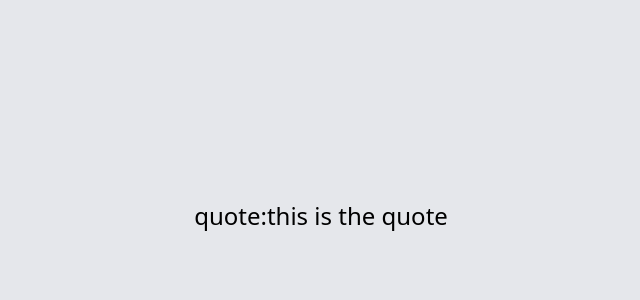
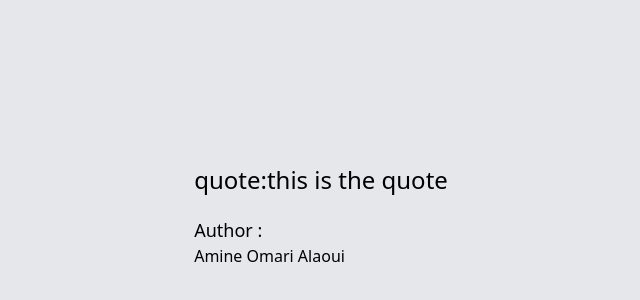
Before and after one commit to amine-omari/Quote-generator-app, a Next.js app: page / in a window 1280 px wide. Shown: the part 184-484 px from the top of the page, without its empty margins (319-959 px from the left). Built offline with nearby package versions, Linux system fonts and the light colour scheme.

Commit message:
feat: add text under the quote text

```diff
--- a/components/MainContainer.jsx
+++ b/components/MainContainer.jsx
@@ -7,6 +7,10 @@ const MainContainer = () => {
         <h1 className="text-2xl text-center font-medium">
           quote:this is the quote
         </h1>
+        <div>
+          <p className="font-medium text-lg">Author :</p>
+          <p>Amine Omari Alaoui</p>
+        </div>
       </div>
     </div>
   );
```
